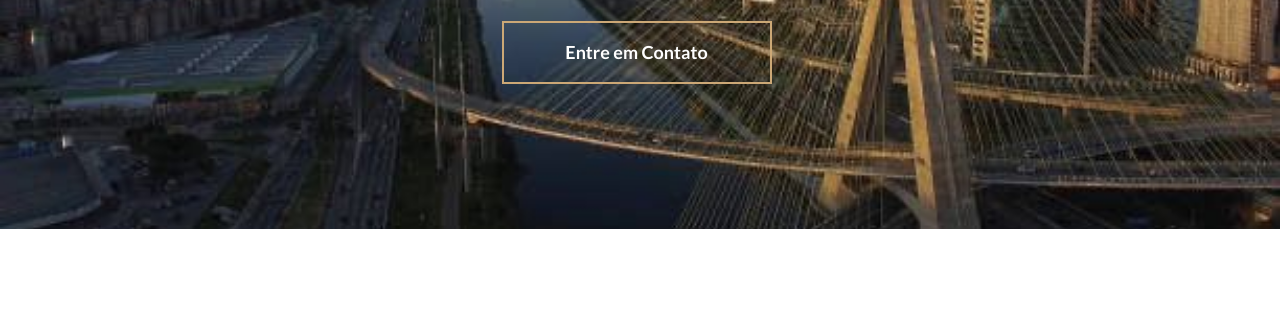
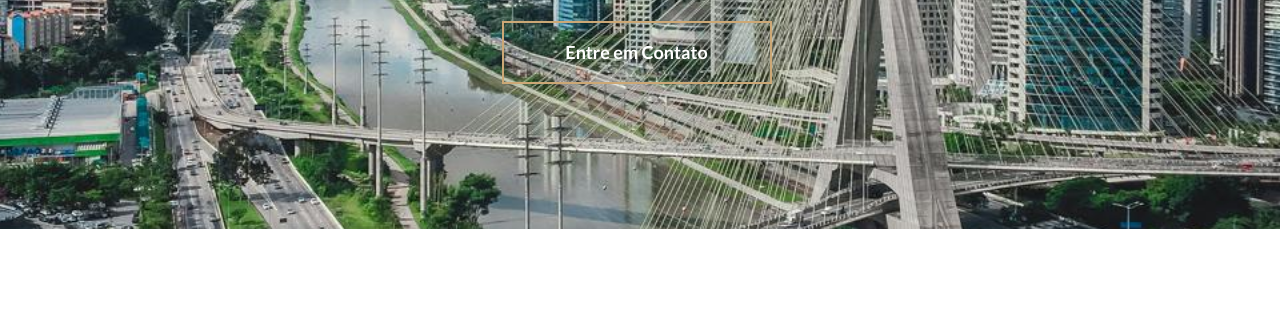
Before and after one commit to marcelino003/site-Felipe, a plain HTML site: page index.html in a window 1280 px wide. Shown: the part 408-730 px from the top of the page. Drawn offline with Linux system fonts and the light colour scheme.

Commit message:
ajuste nova img

```diff
--- a/index.html
+++ b/index.html
@@ -146,7 +146,7 @@
         >
           <div class="swiper-wrapper text-center">
             <!-- <div class="swiper-slide" data-slide-video="images/video/home.mp4"> -->
-            <div class="swiper-slide" data-slide-bg="images/slides/slide5.jpg">
+            <div class="swiper-slide" data-slide-bg="images/slides/slide6.jpg">
               <!-- < class="swiper-slide" data-slide-video="images/video/home.mp4"> -->
 
               <div class="swiper-slide-caption text-center">
```
Also changed, not shown: images/slides/slide6.jpg (added).
